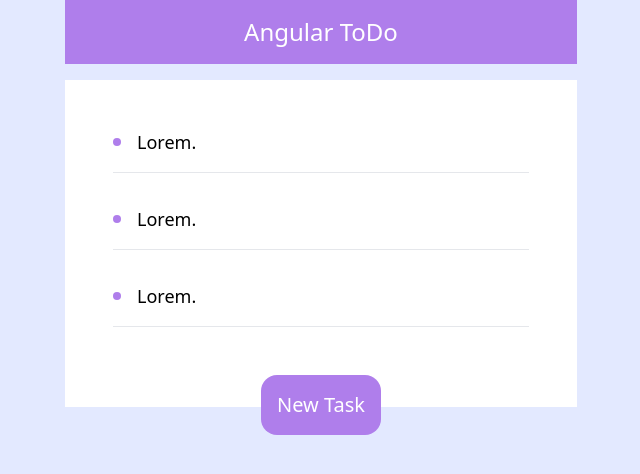
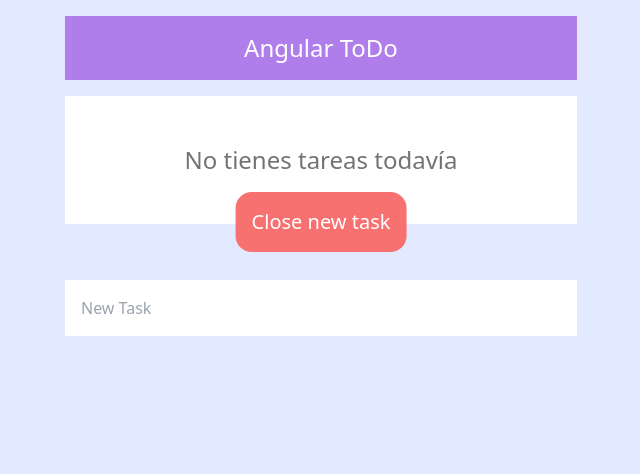
Before and after one commit to AdrianRgGit/todoAppAngular, an Angular app: page / in a window 1280 px wide. Both pictures are taken after a click on the button "New Task". Shown: the top 474 px of the page, without its empty margins (319-959 px from the left). Built offline with nearby package versions, Linux system fonts and the light colour scheme.

Commit message:
terminado todoapp

```diff
--- /dev/null
+++ b/src/app/Components/new-task/new-task.component.html
@@ -0,0 +1,28 @@
+<button
+  type="button"
+  class="bg-purple p-4 rounded-2xl text-white text-xl hover:bg-violet-400 transition-colors duration-200 absolute -bottom-7 left-1/2 transform -translate-x-1/2"
+  (click)="toggleForm()"
+>
+  New Task
+</button>
+
+<button
+*ngIf="showForm"
+  type="button"
+  class="bg-red-400 p-4 rounded-2xl text-white text-xl hover:bg-red-300 transition-colors duration-200 absolute -bottom-7 left-1/2 transform -translate-x-1/2"
+  (click)="toggleForm()"
+>
+  Close new task
+</button>
+
+<form *ngIf="showForm" (keyup.enter)="addTask()">
+  <div>
+    <input
+      type="text"
+      placeholder="New Task"
+      [(ngModel)]="newTask"
+      name="newTask"
+      class="absolute -bottom-28 left-1/2 transform -translate-x-1/2 w-full p-4 focus:outline-purple"
+    />
+  </div>
+</form>
--- /dev/null
+++ b/src/app/Components/new-task/new-task.component.ts
@@ -0,0 +1,23 @@
+import { Component, EventEmitter, Output } from '@angular/core';
+
+@Component({
+  selector: 'app-new-task',
+  templateUrl: './new-task.component.html',
+  styleUrls: ['./new-task.component.css'],
+})
+export class NewTaskComponent {
+  @Output() taskAdded = new EventEmitter<string>();
+  newTask: string = '';
+  showForm: boolean = false;
+
+  toggleForm() {
+    this.showForm = !this.showForm;
+  }
+
+  addTask() {
+    if (this.newTask.trim() !== '') {
+      this.taskAdded.emit(this.newTask);
+      this.newTask = '';
+    }
+  }
+}
--- a/src/app/Components/task/task.component.html
+++ b/src/app/Components/task/task.component.html
@@ -1,11 +1,23 @@
+<ng-container *ngIf="tasks.length > 0; else noTasks">
   <article
+    *ngFor="let task of tasks"
     class="flex items-center justify-between border-b mb-8 pb-4 group hover:scale-105 transition-transform duration-200"
   >
     <div class="flex items-center gap-x-4">
       <div class="h-2 w-2 rounded-full bg-purple"></div>
-    <p class="text-lg">Lorem.</p>
+      <p class="text-lg pointer-events-none">{{ task }}</p>
     </div>
-  <button type="button" class="hidden group-hover:block">
+
+    <button
+      type="button"
+      class="hidden group-hover:block"
+      (click)="removeTask(task)"
+    >
       <app-trash-icon></app-trash-icon>
     </button>
   </article>
+</ng-container>
+
+<ng-template #noTasks>
+  <p class="text-neutral-500 text-center text-2xl">No tienes tareas todavía</p>
+</ng-template>
--- a/src/app/Components/task/task.component.ts
+++ b/src/app/Components/task/task.component.ts
@@ -1,10 +1,15 @@
-import { Component } from '@angular/core';
+import { Component, EventEmitter, Input, Output } from '@angular/core';
 
 @Component({
   selector: 'app-task',
   templateUrl: './task.component.html',
-  styleUrls: ['./task.component.css']
+  styleUrls: ['./task.component.css'],
 })
 export class TaskComponent {
+  @Input() tasks: string[] = [];
+  @Output() taskRemove = new EventEmitter<string>();
 
+  removeTask(task: string) {
+    this.taskRemove.emit(task);
+  }
 }
--- a/src/app/app.component.html
+++ b/src/app/app.component.html
@@ -1,20 +1,15 @@
-<main class="w-[40%] m-auto relative">
+<main class="w-[40%] m-auto mt-4">
   <section class="bg-purple p-4 mb-4">
-    <h1 class="text-white text-2xl text-center">Angular ToDo</h1>
+    <h1 class="text-white text-2xl text-center pointer-events-none">
+      Angular ToDo
+    </h1>
   </section>
 
   <section class="bg-white p-12">
-    <app-task></app-task>
-    <app-task></app-task>
-    <app-task></app-task>
+    <app-task [tasks]="tasks" (taskRemove)="taskRemove($event)"></app-task>
   </section>
 
-  <section class="absolute -bottom-7 left-1/2 transform -translate-x-1/2">
-    <button
-      type="button"
-      class="bg-purple p-4 rounded-2xl text-white text-xl hover:bg-violet-400 transition-colors duration-200"
-    >
-      New Task
-    </button>
+  <section class="relative">
+    <app-new-task (taskAdded)="onTaskAdded($event)"></app-new-task>
   </section>
 </main>
--- a/src/app/app.component.ts
+++ b/src/app/app.component.ts
@@ -3,8 +3,21 @@
 @Component({
   selector: 'app-root',
   templateUrl: './app.component.html',
-  styleUrls: ['./app.component.css']
+  styleUrls: ['./app.component.css'],
 })
 export class AppComponent {
   title = 'todoAppAngular';
+  tasks: string[] = [];
+
+  tasksMock = ['Hacer algo', 'Hacer más cosas', 'Hacer el workbook'];
+
+  onTaskAdded(newTask: string) {
+    this.tasks.push(newTask);
+  }
+
+  taskRemove(task: string) {
+    const indexTask = this.tasks.indexOf(task);
+
+    this.tasks.splice(indexTask, 1);
+  }
 }
--- a/tsconfig.json
+++ b/tsconfig.json
@@ -19,10 +19,7 @@
     "target": "ES2022",
     "module": "ES2022",
     "useDefineForClassFields": false,
-    "lib": [
-      "ES2022",
-      "dom"
-    ]
+    "lib": ["ES2022", "dom"]
   },
   "angularCompilerOptions": {
     "enableI18nLegacyMessageIdFormat": false,
```
Also changed, not shown: src/app/app.module.ts (+9 -2 lines), src/app/Components/new-task/new-task.component.css (added), 1 other file (tests, documents, lock files or other folders). Lines whose indentation alone changed are shown as unchanged.
